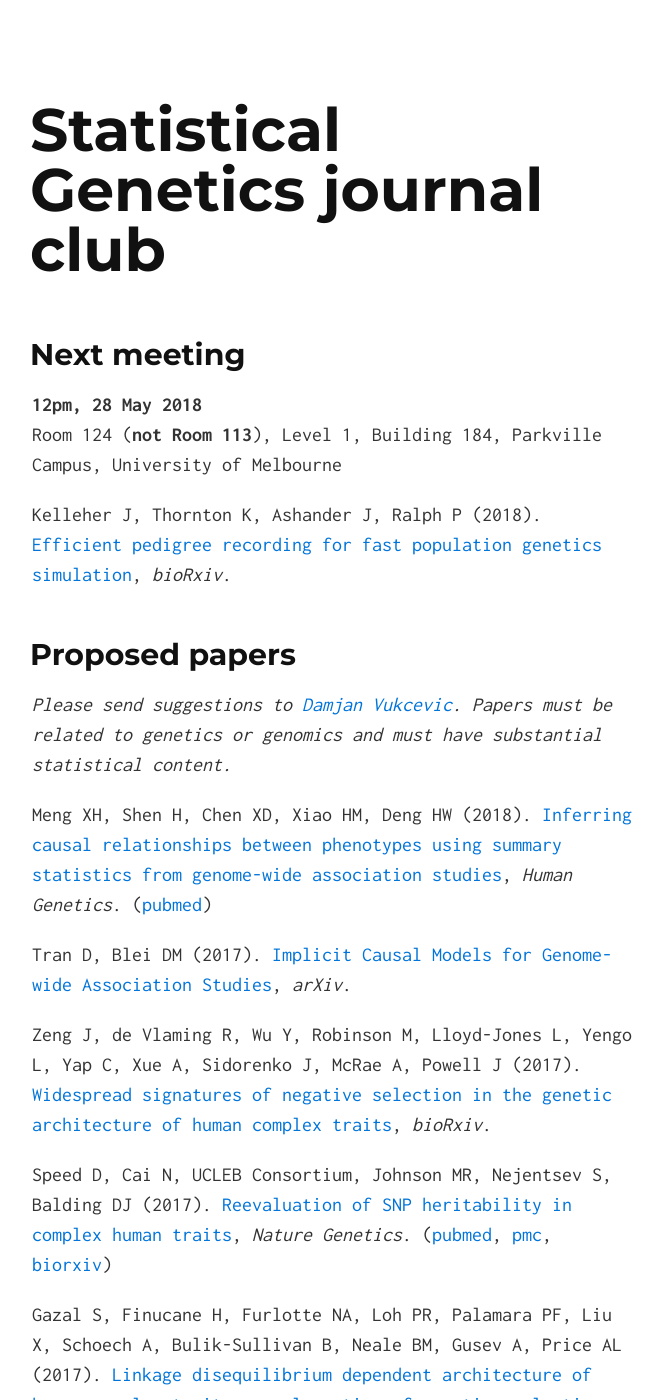
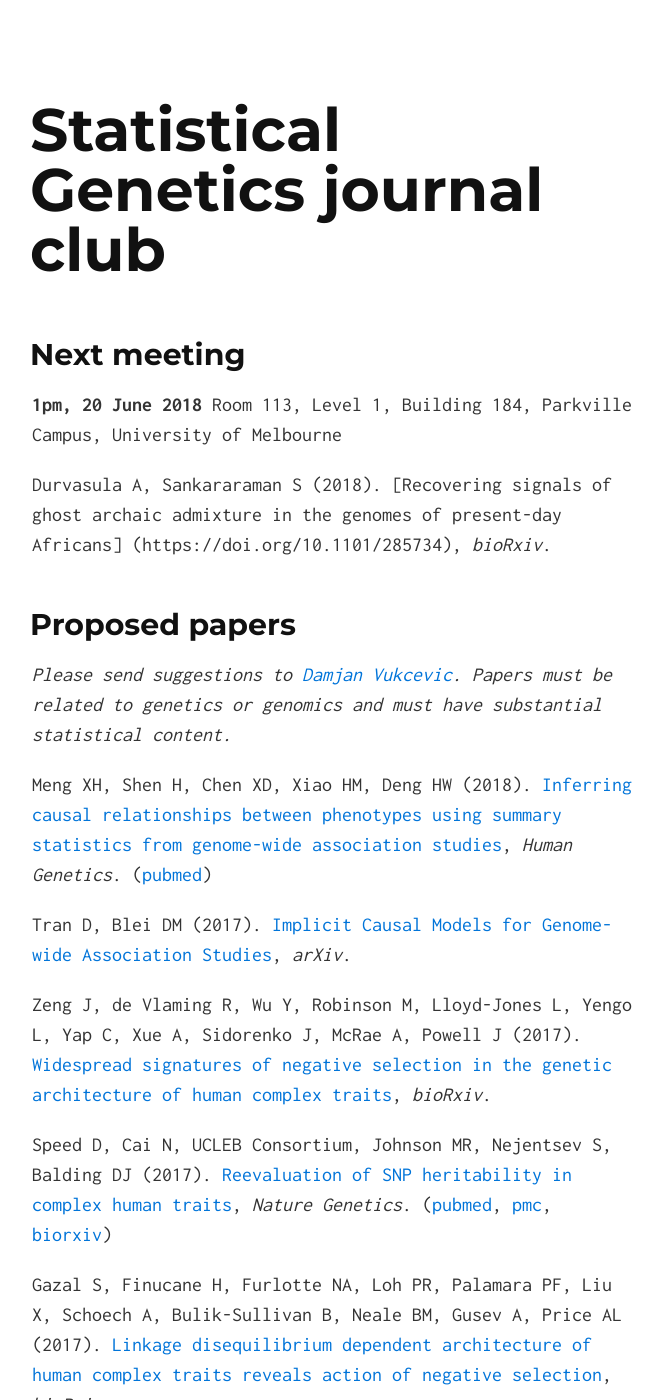
Before and after one commit to melbintgen/statgen-journal-club, a Jekyll site: the page built from index.md, in a window 1280 px wide and 1400 px high. Shown: the whole window, without its empty margins (308-971 px from the left). Built offline with Jekyll 4.4.1, drawn with Linux system fonts in a browser that asks for light colours; our own code applies the rules of GitHub Pages for plain Markdown files; some of the changed text lies outside the part shown.

Commit message:
Update index.md
Added 20 June 2018 paper.

```diff
--- a/index.md
+++ b/index.md
@@ -2,16 +2,15 @@
 layout: default
 ---
 
-
 ## Next meeting
 
-**12pm, 28 May 2018**
-Room 124 (**not Room 113**), Level 1, Building 184, Parkville Campus,
+**1pm, 20 June 2018**
+Room 113, Level 1, Building 184, Parkville Campus,
 University of Melbourne
 
-Kelleher J, Thornton K, Ashander J, Ralph P (2018).  [Efficient pedigree
-recording for fast population genetics
-simulation](https://doi.org/10.1101/248500), *bioRxiv*.
+Durvasula A, Sankararaman S (2018). [Recovering signals of ghost archaic
+admixture in the genomes of present-day Africans]
+(https://doi.org/10.1101/285734), *bioRxiv*.
 
 
 ## Proposed papers
```
Also changed, not shown: other parts of index.md (+4 -0 lines).
